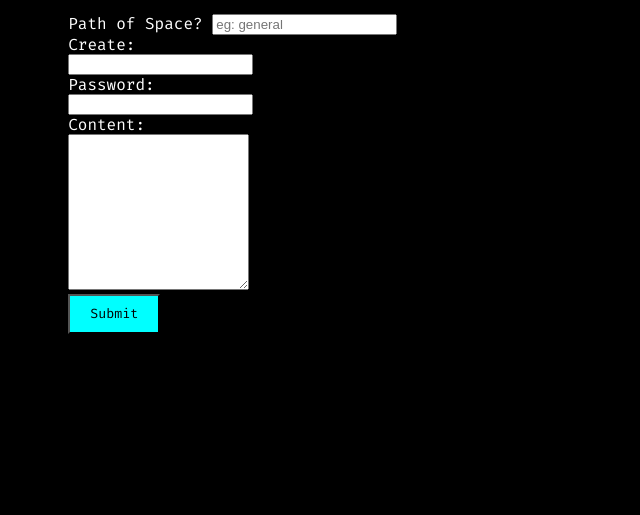
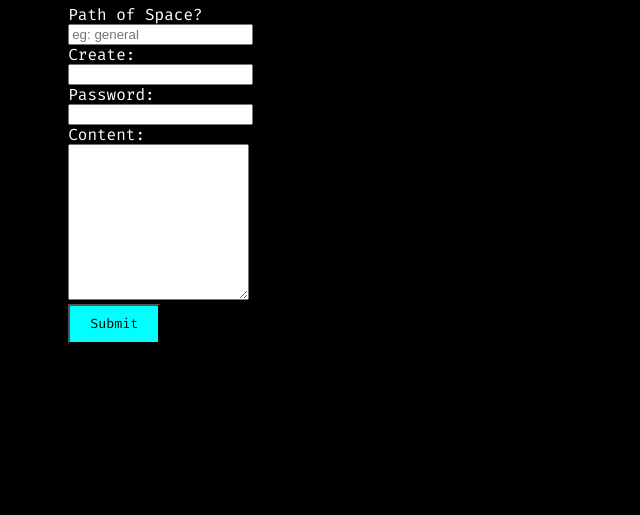
Before and after one commit to samTime101/RemoteSave, a plain HTML site: page pages/upload_content.html in a window 1280 px wide. Shown: the part 341-856 px from the top of the page, without its empty margins (319-959 px from the left). Drawn offline with Linux system fonts and the light colour scheme.

Commit message:
added <br>

```diff
--- a/pages/upload_content.html
+++ b/pages/upload_content.html
@@ -82,7 +82,7 @@
         </marquee>
         <h2>Preferences</h2>
         <!-- <form> -->
-    	<label for="spacename" class="form-label">Path of Space?</label>
+    	<label for="spacename" class="form-label">Path of Space?</label><br>
     	<input type="text" class="form-control" id="spacename" placeholder="eg: general" required><br>
             <span for="spacename">Create:</span><br>
             <input type="text" id="spacename" name="spacename" ><br>
```
